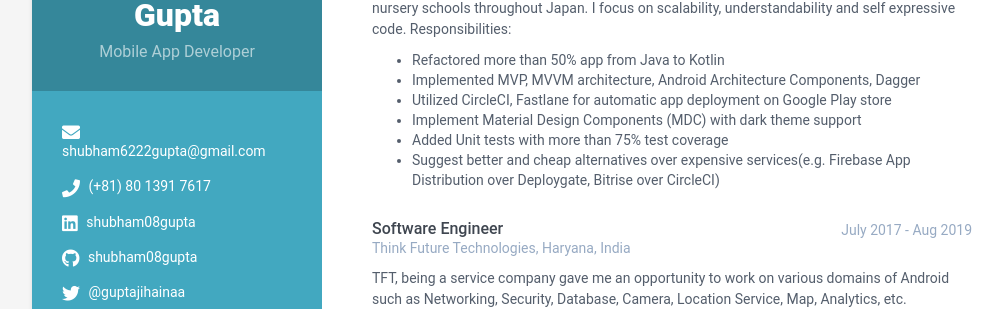
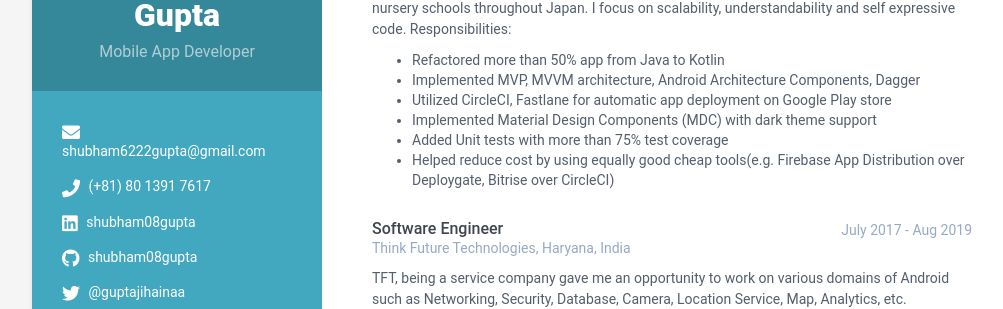
Before and after one commit to shubham08gupta/shubham08gupta.github.io, a Jekyll site: the page built from index.html, in a window 1280 px wide. Shown: the part 212-521 px from the top of the page, without its empty margins (108-1111 px from the left). Built offline with Jekyll 4.4.1, drawn with Linux system fonts in a browser that asks for light colours.

Commit message:
update responsibilities section

```diff
--- a/_data/data.yml
+++ b/_data/data.yml
@@ -108,9 +108,9 @@ experiences:
           - Refactored more than 50% app from Java to Kotlin
           - Implemented MVP, MVVM architecture, Android Architecture Components, Dagger
           - Utilized CircleCI, Fastlane for automatic app deployment on Google Play store
-          - Implement Material Design Components (MDC) with dark theme support
+          - Implemented Material Design Components (MDC) with dark theme support
           - Added Unit tests with more than 75% test coverage
-          - Suggest better and cheap alternatives over expensive services(e.g. Firebase App Distribution over Deploygate, Bitrise over CircleCI)
+          - Helped reduce cost by using equally good cheap tools(e.g. Firebase App Distribution over Deploygate, Bitrise over CircleCI)
     - role: Software Engineer
       time: July 2017 - Aug 2019
       company: Think Future Technologies, Haryana, India
```
